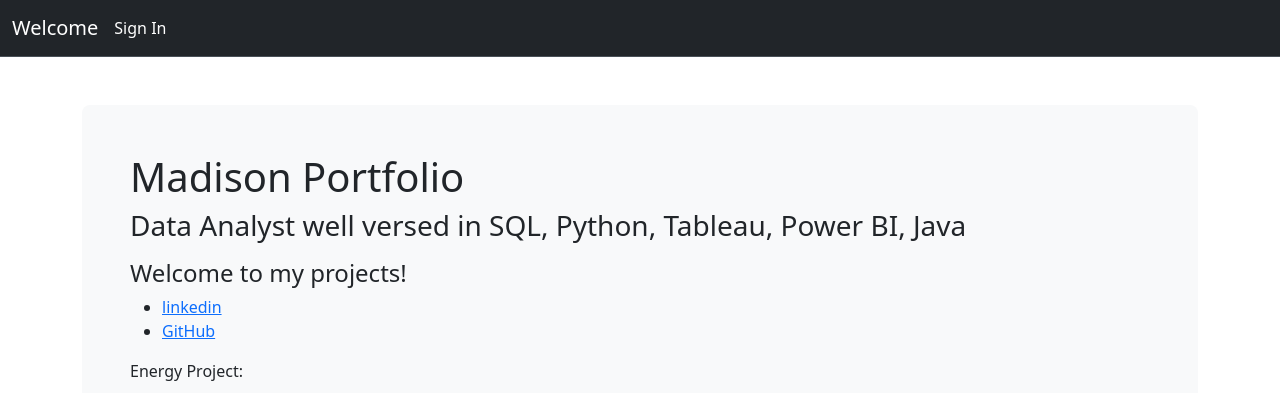
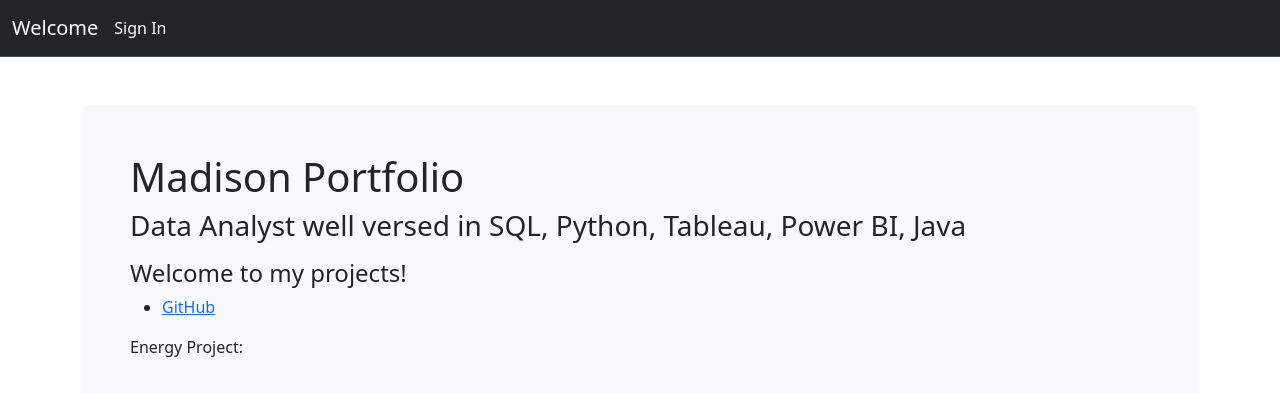
Before and after one commit to madi999999/madi999999.github.io, a plain HTML site: page index.html in a window 1280 px wide. Shown: the top 393 px of the page. Drawn offline with nearby package versions, Linux system fonts and the light colour scheme.

Commit message:
Update index.html

```diff
--- a/index.html
+++ b/index.html
@@ -37,8 +37,9 @@
           <h4>Welcome to my projects! </h4>
 
           <ul class="icons">
-            <li><a href="https://www.linkedin.com/in/.../"><span class="label">linkedin</span></a></li>
-            <li><a href="https://github.com/madi999999" ><span class="label">GitHub</span></a></li>
+<!--
+            <li><a href="https://www.linkedin.com/in/.../"><span class="label">linkedin</span></a></li> -->
+            <li><a href="https://github.com/madi999999/ProjectEnergy.github.io/blob/main/Energy_MySQL_codes.sql" ><span class="label">GitHub</span></a></li>
           </ul>
 
           <p>Energy Project:</p>
```
